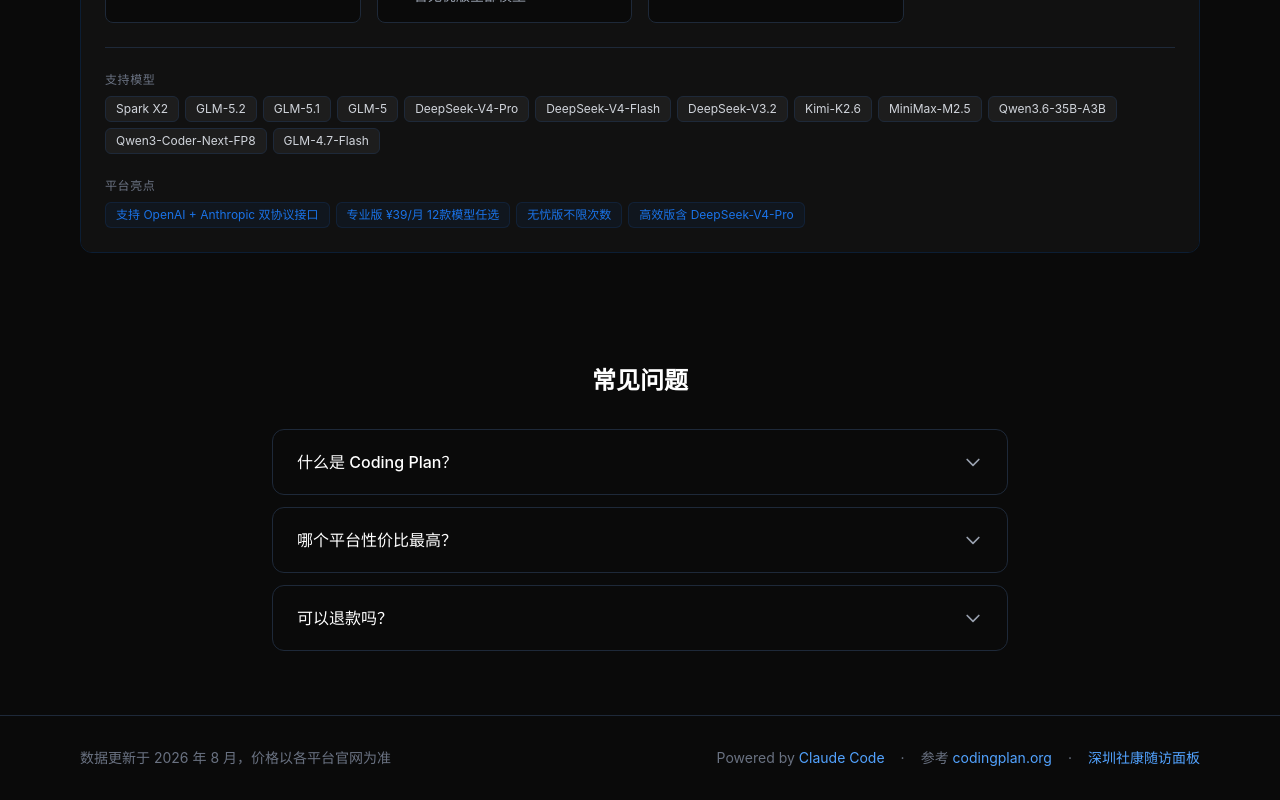
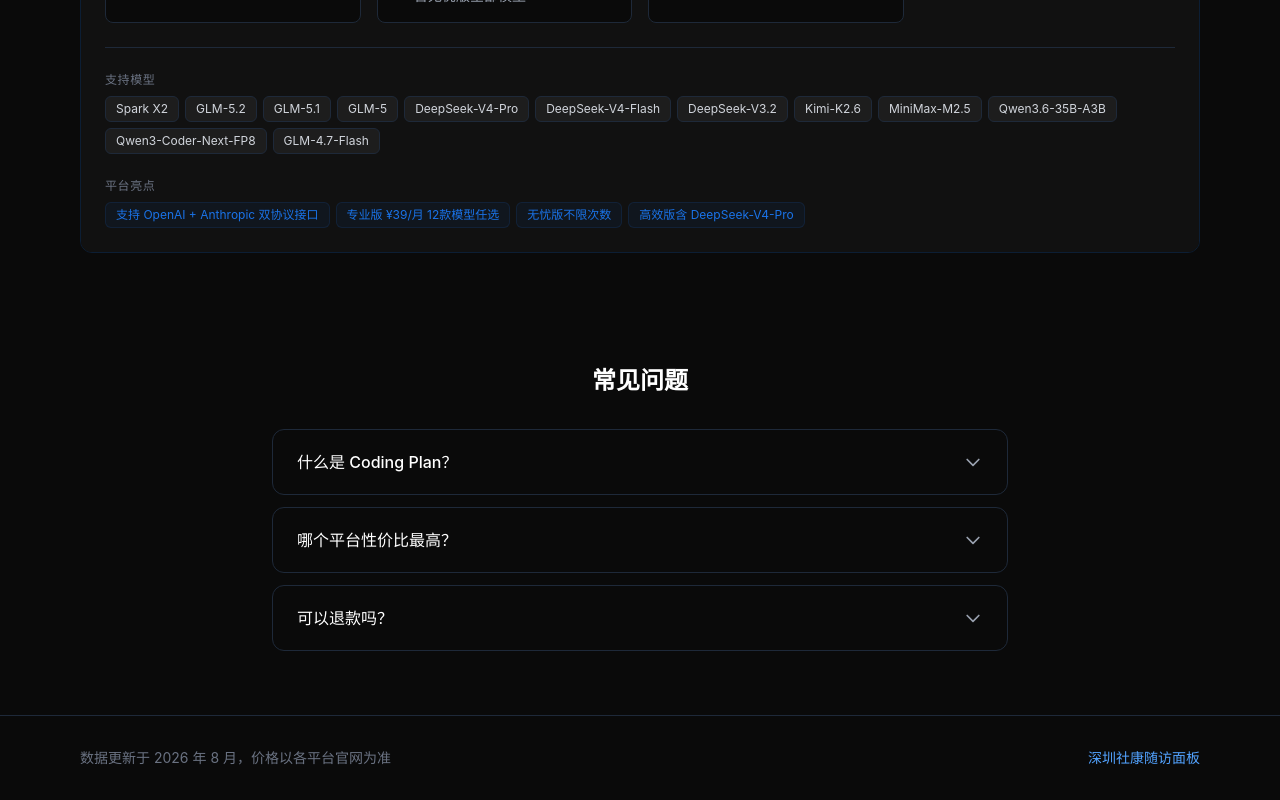
Before and after one commit to SwannTes/coding-plan-compare, a Next.js app: page / in a window 1280 px wide. Shown: the part 5486-6286 px from the top of the page. Built offline with nearby package versions, Linux system fonts and the light colour scheme.

Commit message:
feat: clean up footer links
Remove 'Powered by Claude Code' and codingplan.org reference links,
keep only the shekang panel link (use clean URL without trailing slash)

```diff
--- a/src/app/page.tsx
+++ b/src/app/page.tsx
@@ -388,34 +388,12 @@
               数据更新于 2026 年 8 月，价格以各平台官网为准
             </div>
             <div className="flex items-center gap-4 text-sm text-gray-500">
-              <span>
-                Powered by{" "}
-                <a
-                  href="https://github.com/anthropics/claude-code"
-                  className="text-blue-400 hover:underline"
-                >
-                  Claude Code
-                </a>
-              </span>
-              <span>·</span>
-              <span>
-                参考{" "}
-                <a
-                  href="https://codingplan.org"
-                  className="text-blue-400 hover:underline"
-                >
-                  codingplan.org
-                </a>
-              </span>
-              <span>·</span>
-              <span>
-                <a
-                  href="/shenzhenshekang/"
-                  className="text-blue-400 hover:underline"
-                >
-                  深圳社康随访面板
-                </a>
-              </span>
+              <a
+                href="/shenzhenshekang"
+                className="text-blue-400 hover:underline"
+              >
+                深圳社康随访面板
+              </a>
             </div>
           </div>
         </div>
```
